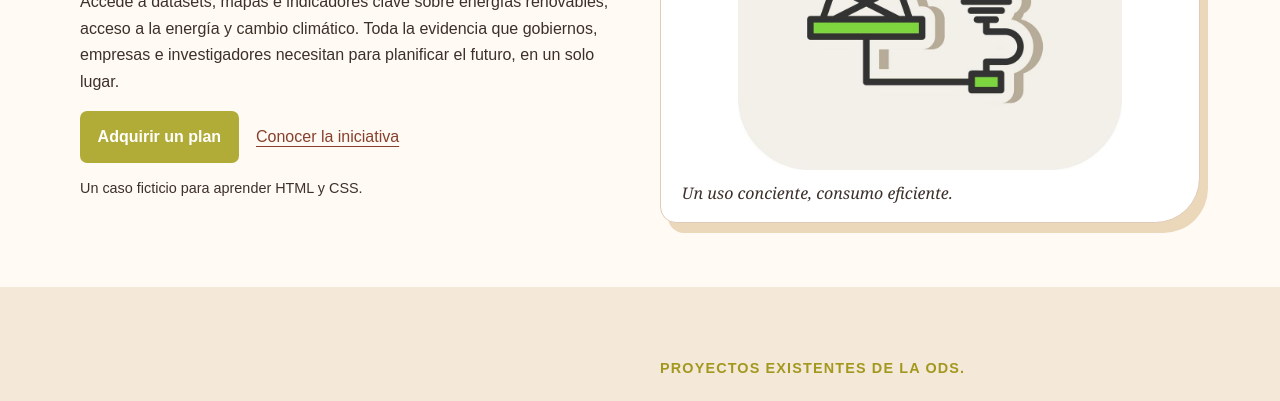
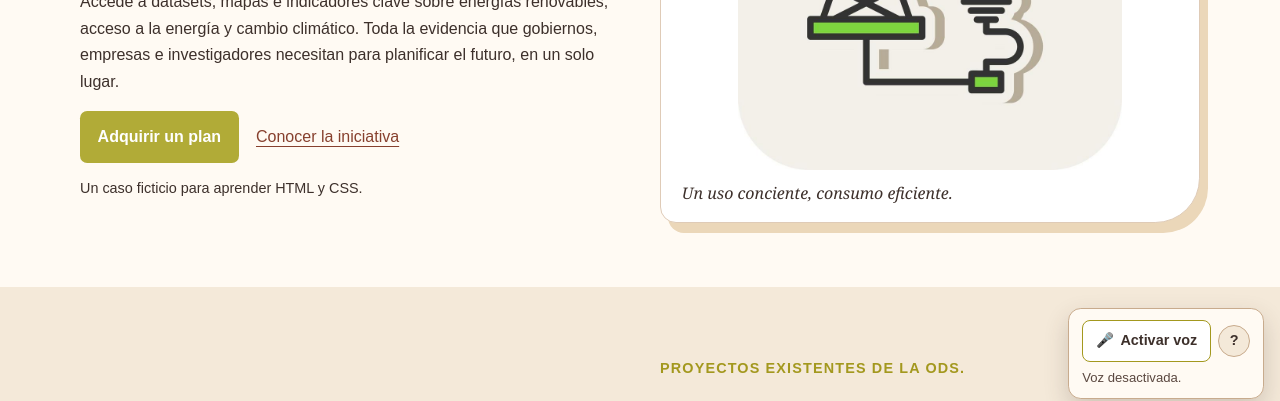
Before and after one commit to Jormy28/EccoWatts, a plain HTML site: page index.html in a window 1280 px wide. Shown: the part 385-786 px from the top of the page. Drawn offline with Linux system fonts and the light colour scheme; a script that the page names is missing.

Commit message:
Implement voice command interaction styles
Added styles for voice command interaction panel and buttons.

```diff
--- a/css/estilos.css
+++ b/css/estilos.css
@@ -655,3 +655,102 @@ section[id] {
     scroll-margin-top: 90px;
   }
 }
+/* =========================================================
+   INTERACCIÓN POR COMANDOS DE VOZ (ECCOWATTS)
+   ========================================================= */
+.panel-voz {
+  position: fixed;
+  right: 1rem;
+  bottom: 1rem;
+  z-index: 200;
+  max-width: min(300px, calc(100vw - 2rem));
+  padding: .7rem .8rem;
+  background: #fffaf3;
+  border: 1px solid #c8ab8d;
+  border-radius: .8rem;
+  box-shadow: 0 10px 24px rgba(64, 51, 44, 0.2);
+  color: #3d302b;
+  font-size: .9rem;
+}
+
+.controles-voz {
+  display: flex;
+  align-items: center;
+  gap: .45rem;
+}
+
+.btn-voz {
+  display: inline-flex;
+  align-items: center;
+  gap: .4rem;
+  padding: .5rem .8rem;
+  border: 1px solid #a3981e;
+  border-radius: .5rem;
+  background: #ffffff;
+  color: #3d302b;
+  font: inherit;
+  font-weight: bold;
+  cursor: pointer;
+  transition: background .15s ease, color .15s ease;
+}
+
+.btn-voz:hover {
+  background: #f4e9d9;
+}
+
+.btn-voz[aria-pressed="true"] {
+  background: #94432f;
+  border-color: #94432f;
+  color: #ffffff;
+}
+
+.btn-ayuda-voz {
+  margin-left: auto;
+  width: 32px;
+  height: 32px;
+  border: 1px solid #c8ab8d;
+  border-radius: 50%;
+  background: #f4e9d9;
+  color: #3d302b;
+  font: inherit;
+  font-weight: bold;
+  cursor: pointer;
+}
+
+.btn-ayuda-voz:hover {
+  background: #e7da4e;
+}
+
+.estado-voz {
+  margin: .45rem 0 0;
+  font-size: .82rem;
+  line-height: 1.35;
+  color: #5a473f;
+}
+
+.lista-comandos-voz {
+  margin-top: .5rem;
+  padding-top: .5rem;
+  border-top: 1px solid #dfcbb7;
+  font-size: .78rem;
+  line-height: 1.4;
+}
+
+@media (max-width: 600px) {
+  .panel-voz {
+    right: .65rem;
+    bottom: .65rem;
+    padding: .6rem;
+  }
+
+  .btn-voz {
+    padding: .45rem .65rem;
+    font-size: .85rem;
+  }
+}
+
+@media (prefers-reduced-motion: reduce) {
+  .btn-voz {
+    transition: none;
+  }
+}
```
